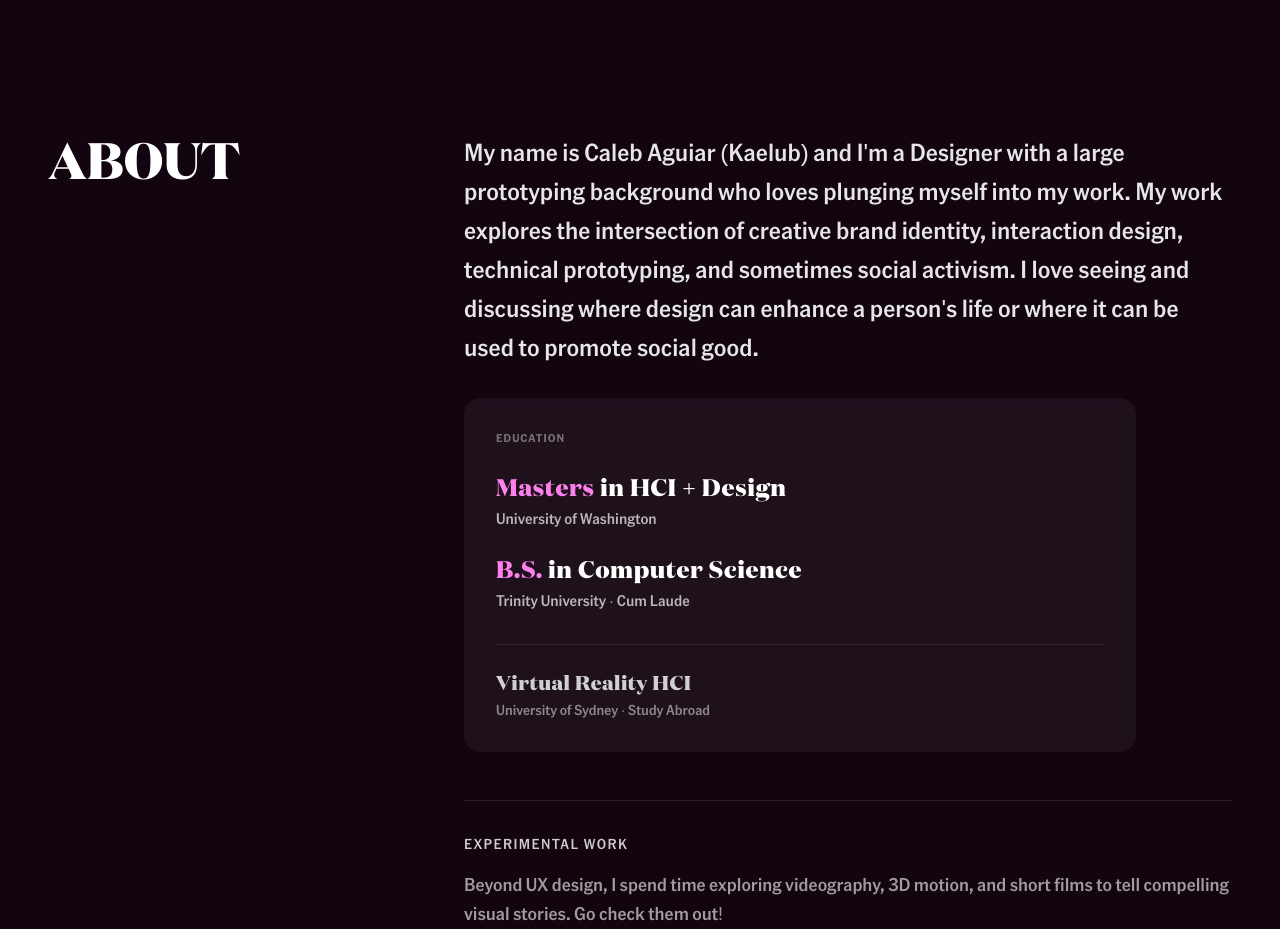
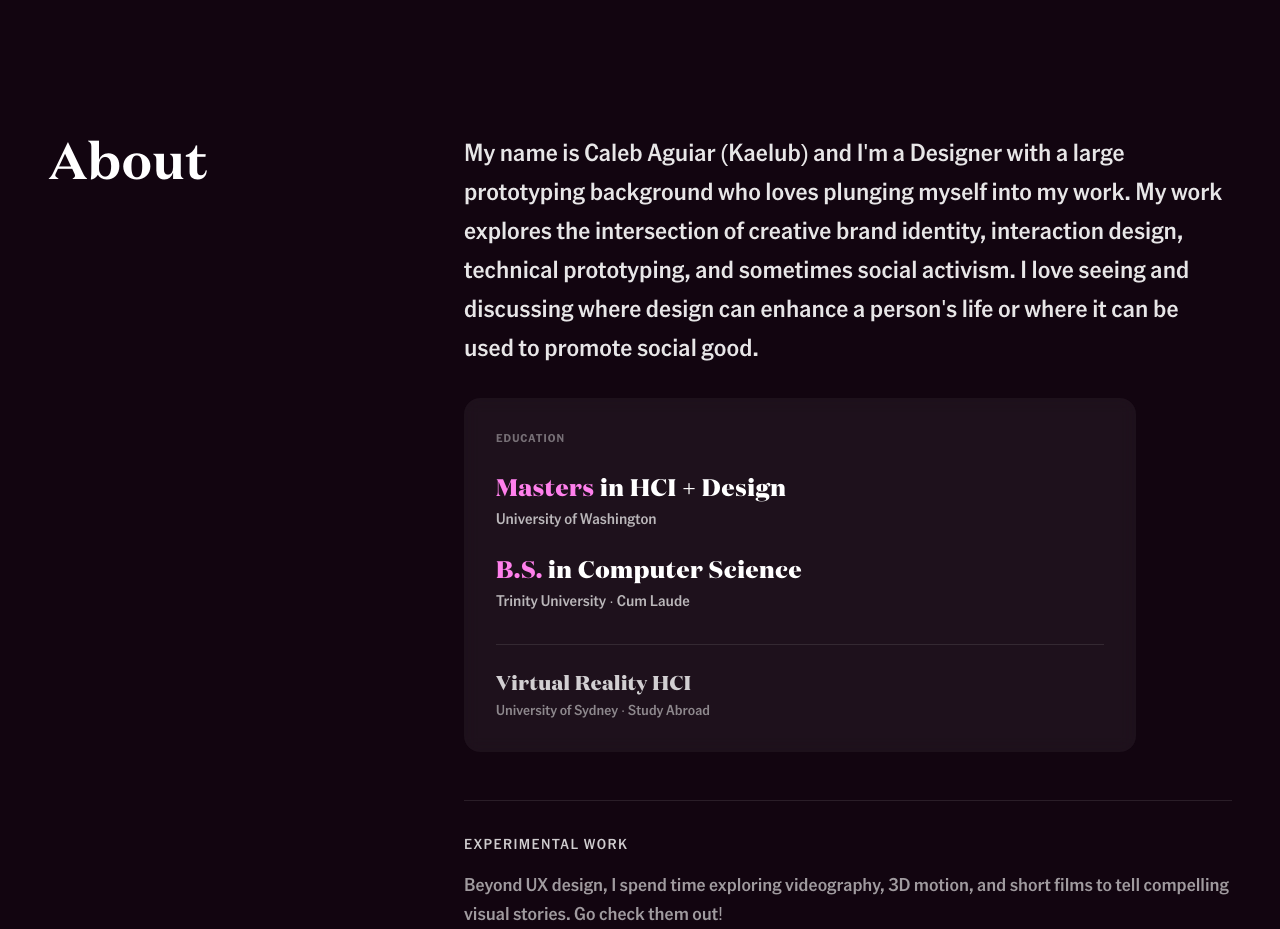
Before and after one commit to Agiu/ProdDesign_Portfolio, a React (Vite) app: page / in a window 1280 px wide. Shown: the part 3380-4309 px from the top of the page. Built offline with nearby package versions, Linux system fonts and the light colour scheme; no server answers.

Commit message:
about styling

```diff
--- a/src/components/About.tsx
+++ b/src/components/About.tsx
@@ -25,15 +25,15 @@ export function About({ darkColor = '#020510' }: AboutProps) {
                         <div className="lg:col-span-4 self-start">
                             <div>
                                 <h2
-                                    className="text-white"
+                                    className="text-white text-center md:text-left"
                                     style={{
-                                        fontFamily: '"Domaine Display", serif',
+                                        fontFamily: '"Domaine Text", serif',
                                         fontSize: "clamp(2.8rem, 4vw, 8rem)",
                                         fontWeight: 700,
                                         lineHeight: 1.1,
                                     }}
                                 >
-                                    ABOUT
+                                    About
                                 </h2>
                             </div>
                         </div>
```
